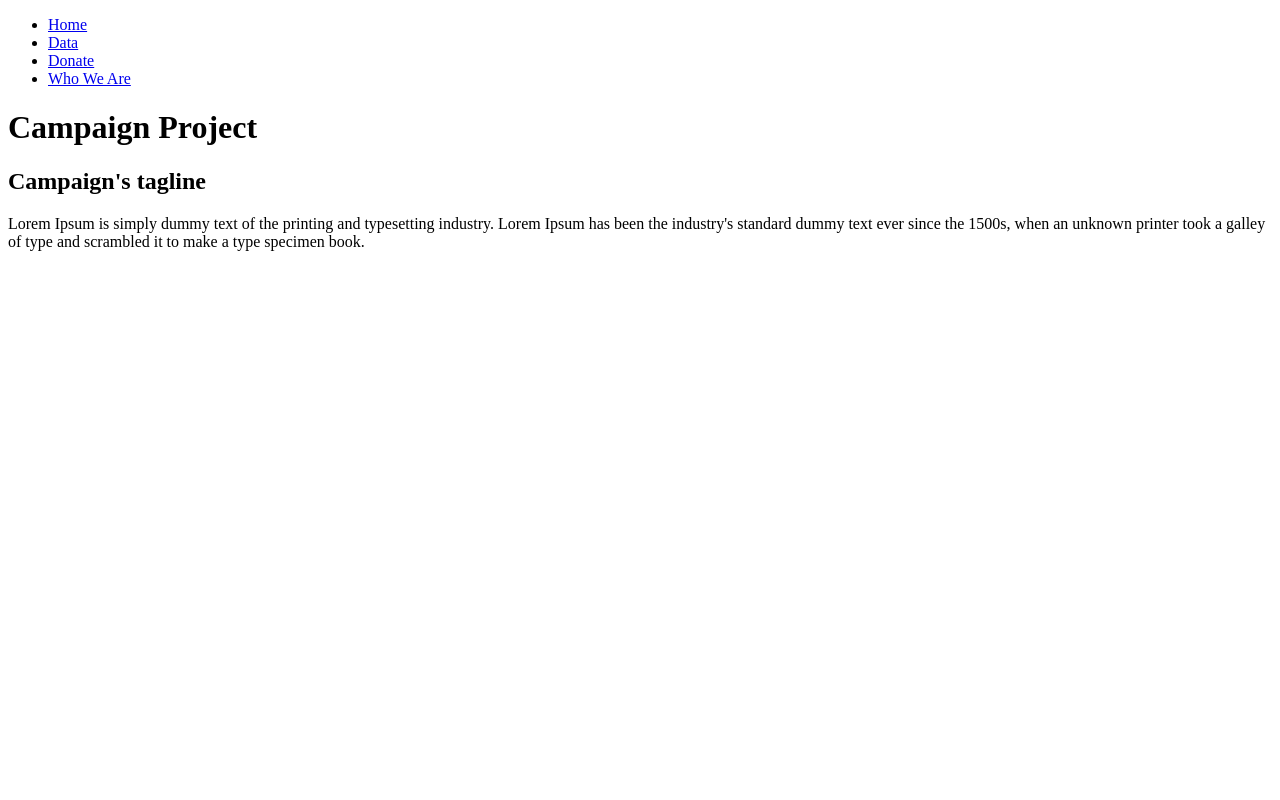
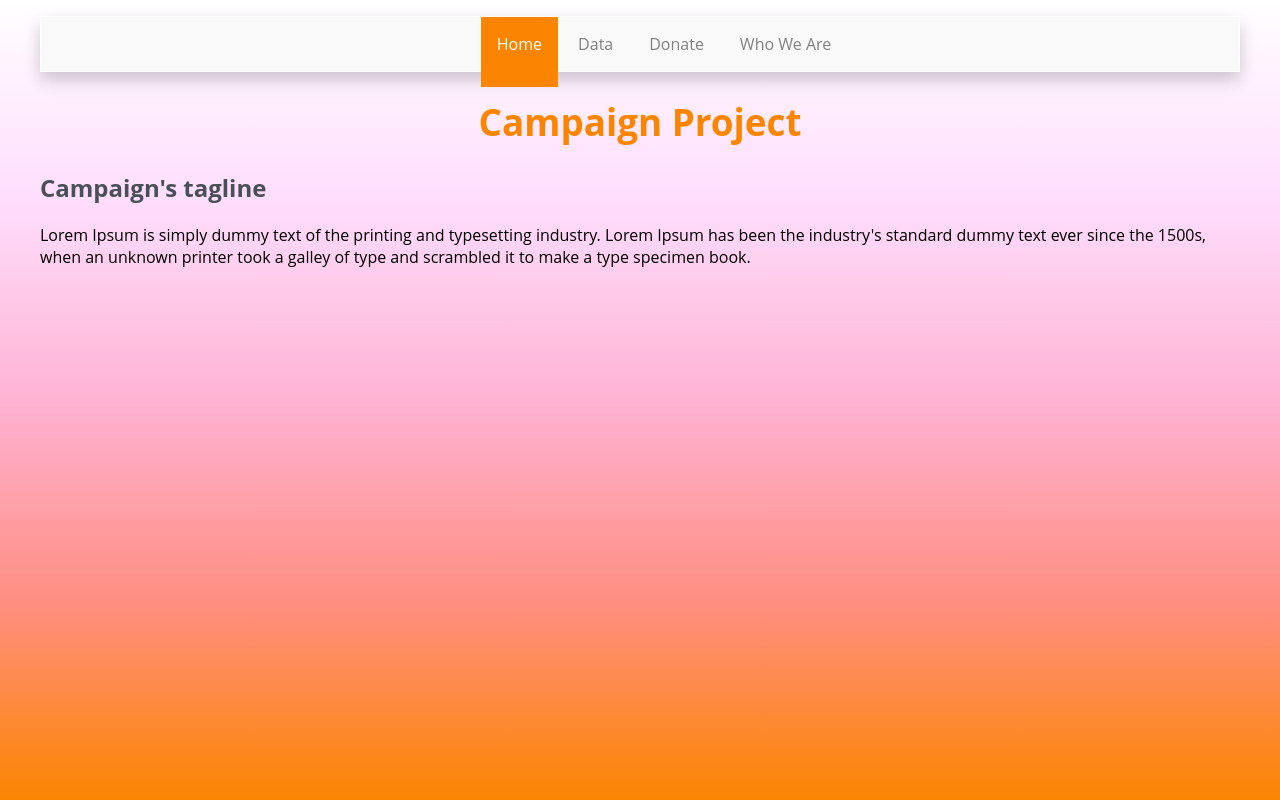
Before and after one commit to valentina177/mmp460, a plain HTML site: page index.html in a window 1280 px wide. Drawn offline with Linux system fonts and the light colour scheme.

Commit message:
upload new files

```diff
--- a/styles.css
+++ b/styles.css
@@ -7,3 +7,69 @@ Try to create an appealing design, keeping these principles and tips in mind:
 	5.Adjust your design based on the screen size (try to create a responsive menu by using @media-queries)
 You may add some Javascript, but you don't have to.
 */
+
+body {
+  height: 100%;
+  margin: 0;
+  background-repeat: no-repeat;
+  background-attachment: fixed;
+  background-image: linear-gradient(to bottom, #ffffff, #ffddfd, #ffb3d3, #ff8e82, #fb8500);
+}
+
+h1,h2,p, li{
+  font-family: 'Open Sans', sans-serif;
+
+}
+
+h1{
+  text-align: center;
+  font-size: 2.3em;
+  color: #fb8500;
+}
+
+h2{
+  color: #495057;
+}
+
+#wrapper {
+  max-width: 75em;
+  margin: 0 auto;
+  padding: 1em;
+}
+
+li {
+  display: inline;
+  padding: 0 1.5em;
+}
+
+li a {
+  text-decoration: none;
+ font-size: 1em;
+ color: #818181;
+ transition: 0.3s;
+padding: 1em 1em;
+margin-right: -3em;
+}
+
+ul {
+  background-color: #F9F9F9;
+  list-style-type: none;
+  margin: 0;
+  padding: 1em;
+  text-align: center;
+  border: 0.0625em solid white;
+  box-shadow: 0em 0.5em 1em 0em rgba(0, 0, 0, 0.2);
+}
+
+li a.active {
+  background-color: #fb8500;
+  padding-bottom: 2em;
+  color: white;
+
+}
+
+ li a:hover:not(.active) {
+  background-color:#ff8e82;
+  padding-bottom: 2em;
+  color: white;
+}
```
